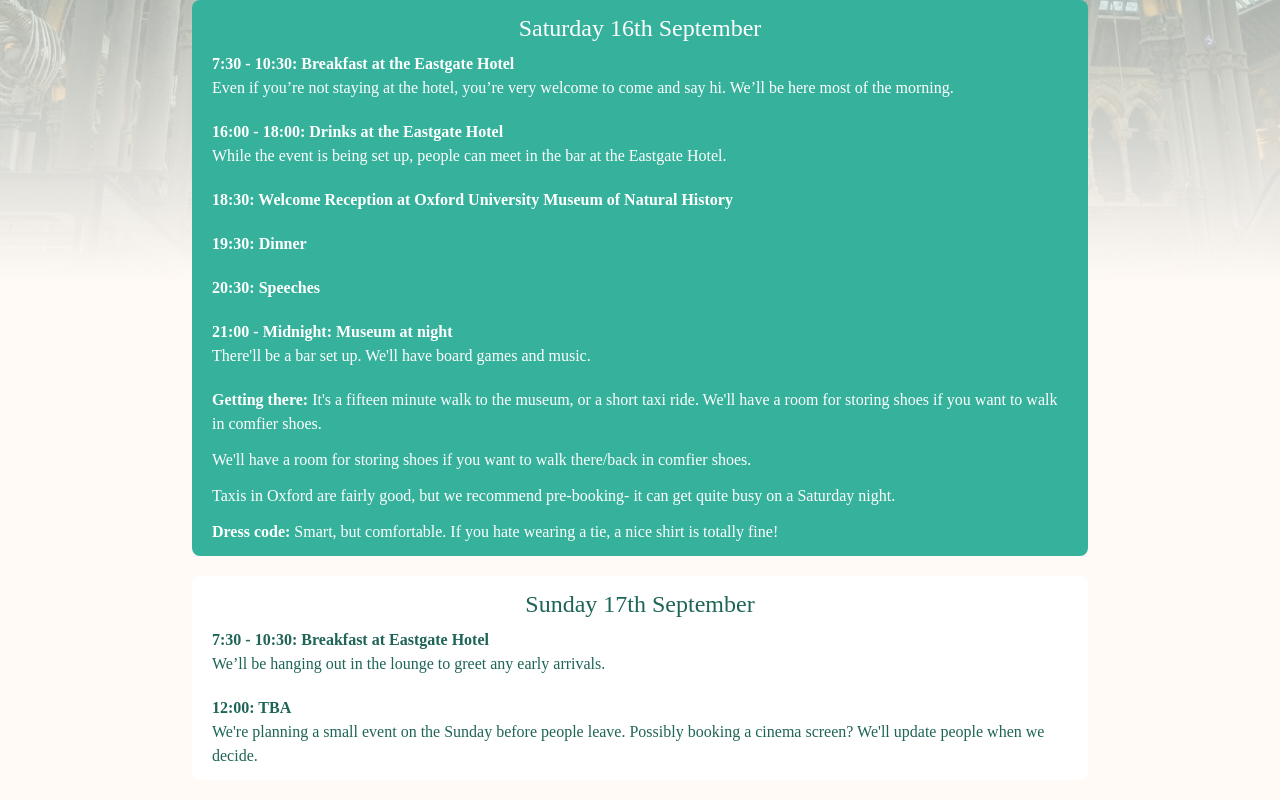
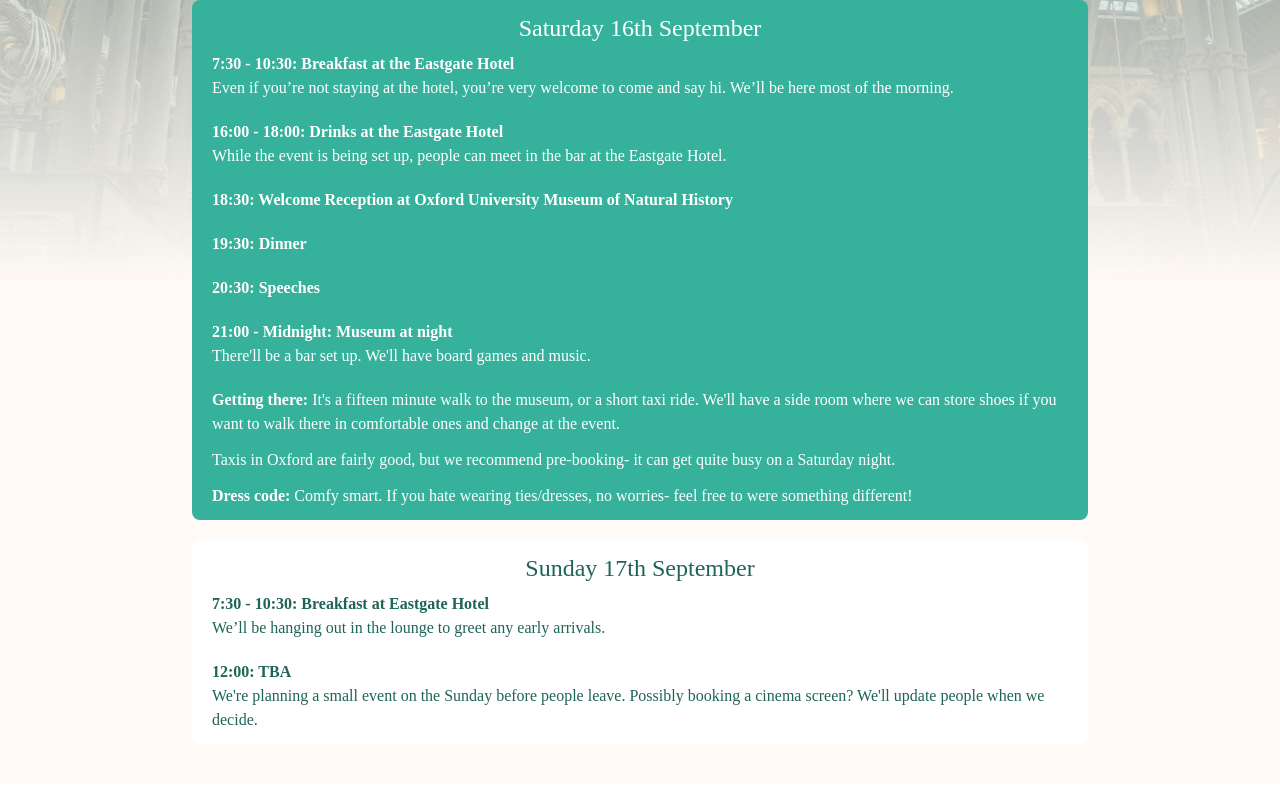
Before and after one commit to donnaphilwedding/website, a React (Create React App) app: page /#/schedule in a window 1280 px wide. Shown: the part 516-1316 px from the top of the page. Built offline with nearby package versions, Linux system fonts and the light colour scheme; a web font is replaced by a local one.

Commit message:
Changes to schedule

```diff
--- a/public/styles.css
+++ b/public/styles.css
@@ -618,6 +618,10 @@
   height: 2rem;
 }
 
+.h-9 {
+  height: 2.25rem;
+}
+
 .h-\[30vh\] {
   height: 30vh;
 }
@@ -634,16 +638,8 @@
   width: 16rem;
 }
 
-.w-72 {
-  width: 18rem;
-}
-
 .w-40 {
   width: 10rem;
-}
-
-.w-5\/6 {
-  width: 83.333333%;
 }
 
 .w-48 {
@@ -678,6 +674,10 @@
 
 .gap-5 {
   gap: 1.25rem;
+}
+
+.gap-10 {
+  gap: 2.5rem;
 }
 
 .gap-3 {
@@ -715,6 +715,11 @@
   background-color: rgb(255 255 255 / var(--tw-bg-opacity));
 }
 
+.bg-background {
+  --tw-bg-opacity: 1;
+  background-color: rgb(255 250 246 / var(--tw-bg-opacity));
+}
+
 .bg-gradient-to-b {
   background-image: linear-gradient(to bottom, var(--tw-gradient-stops));
 }
@@ -725,12 +730,8 @@
   --tw-gradient-stops: var(--tw-gradient-from), var(--tw-gradient-to);
 }
 
-.to-white {
-  --tw-gradient-to: #fff;
-}
-
-.bg-auto {
-  background-size: auto;
+.to-background {
+  --tw-gradient-to: #FFFAF6;
 }
 
 .bg-cover {
@@ -747,10 +748,6 @@
 
 .p-2 {
   padding: 0.5rem;
-}
-
-.p-1 {
-  padding: 0.25rem;
 }
 
 .p-5 {
@@ -777,9 +774,19 @@
   padding-bottom: 0.5rem;
 }
 
+.py-1 {
+  padding-top: 0.25rem;
+  padding-bottom: 0.25rem;
+}
+
 .py-10 {
   padding-top: 2.5rem;
   padding-bottom: 2.5rem;
+}
+
+.px-10 {
+  padding-left: 2.5rem;
+  padding-right: 2.5rem;
 }
 
 .pt-10 {
@@ -863,6 +870,10 @@
     height: 50vh;
   }
 
+  .sm\:w-auto {
+    width: auto;
+  }
+
   .sm\:w-5\/6 {
     width: 83.333333%;
   }
@@ -873,6 +884,11 @@
 
   .sm\:bg-bottom {
     background-position: bottom;
+  }
+
+  .sm\:px-20 {
+    padding-left: 5rem;
+    padding-right: 5rem;
   }
 }
 
@@ -885,12 +901,12 @@
     display: none;
   }
 
-  .md\:w-1\/2 {
-    width: 50%;
+  .md\:max-w-\[90\%\] {
+    max-width: 90%;
   }
 
-  .md\:max-w-\[90\%\] {
-    max-width: 90%;
+  .md\:gap-5 {
+    gap: 1.25rem;
   }
 
   .md\:rounded-lg {
@@ -912,9 +928,3 @@
     max-width: 56rem;
   }
 }
-
-@media (min-width: 1280px) {
-  .xl\:bg-cover {
-    background-size: cover;
-  }
-}
--- a/src/pages/Schedule.tsx
+++ b/src/pages/Schedule.tsx
@@ -25,11 +25,12 @@
               <p className="font-bold">19:00: Cocktails at The House</p>
               <div className="flex flex-col gap-3">
                 <p>
-                We’ve booked the upper floor of The House, which is just off High Street, around a five minute walk from
-                the Eastgate Hotel.
+                  We’ve booked the upper floor of The House, which is just off High Street, around a five minute walk
+                  from the Eastgate Hotel.
                 </p>
                 <p>
-                <b>Dress code:</b> Smart casual (ie. jeans are okay). Feel free to go more casual if you're travelling.
+                  <b>Dress code:</b> Smart casual (ie. jeans are okay). Feel free to go more casual if you're
+                  travelling.
                 </p>
               </div>
             </div>
@@ -38,8 +39,8 @@
             <div>
               <p className="font-bold">7:30 - 10:30: Breakfast at the Eastgate Hotel</p>
               <p>
-              Even if you’re not staying at the hotel, you’re very welcome to come and say hi. We’ll be here most of the
-              morning.
+                Even if you’re not staying at the hotel, you’re very welcome to come and say hi. We’ll be here most of
+                the morning.
               </p>
             </div>
             <div>
@@ -64,15 +65,16 @@
             </div>
             <div className="flex flex-col gap-3">
               <p>
-              <b>Getting there:</b> It's a fifteen minute walk to the museum, or a short taxi ride. We'll have a room for storing shoes if you
-              want to walk in comfier shoes.
-            </p>
-            <p>We'll have a room for storing shoes if you want to walk there/back in comfier shoes.</p>
-            <p>
-              Taxis in Oxford are fairly good, but we recommend pre-booking- it can get quite busy on a Saturday night.
+                <b>Getting there:</b> It's a fifteen minute walk to the museum, or a short taxi ride. We'll have a side
+                room where we can store shoes if you want to walk there in comfortable ones and change at the event.
               </p>
               <p>
-              <b>Dress code:</b> Smart, but comfortable. If you hate wearing a tie, a nice shirt is totally fine!
+                Taxis in Oxford are fairly good, but we recommend pre-booking- it can get quite busy on a Saturday
+                night.
+              </p>
+              <p>
+                <b>Dress code:</b> Comfy smart. If you hate wearing ties/dresses, no worries- feel free to were
+                something different!
               </p>
             </div>
           </InfoSection>
@@ -85,7 +87,8 @@
               <p className="font-bold">12:00: TBA</p>
               <div className="flex flex-col gap-3">
                 <p>
-                We're planning a small event on the Sunday before people leave. Possibly booking a cinema screen? We'll update people when we decide.
+                  We're planning a small event on the Sunday before people leave. Possibly booking a cinema screen?
+                  We'll update people when we decide.
                 </p>
               </div>
             </div>
```
Lines whose indentation alone changed are shown as unchanged.
